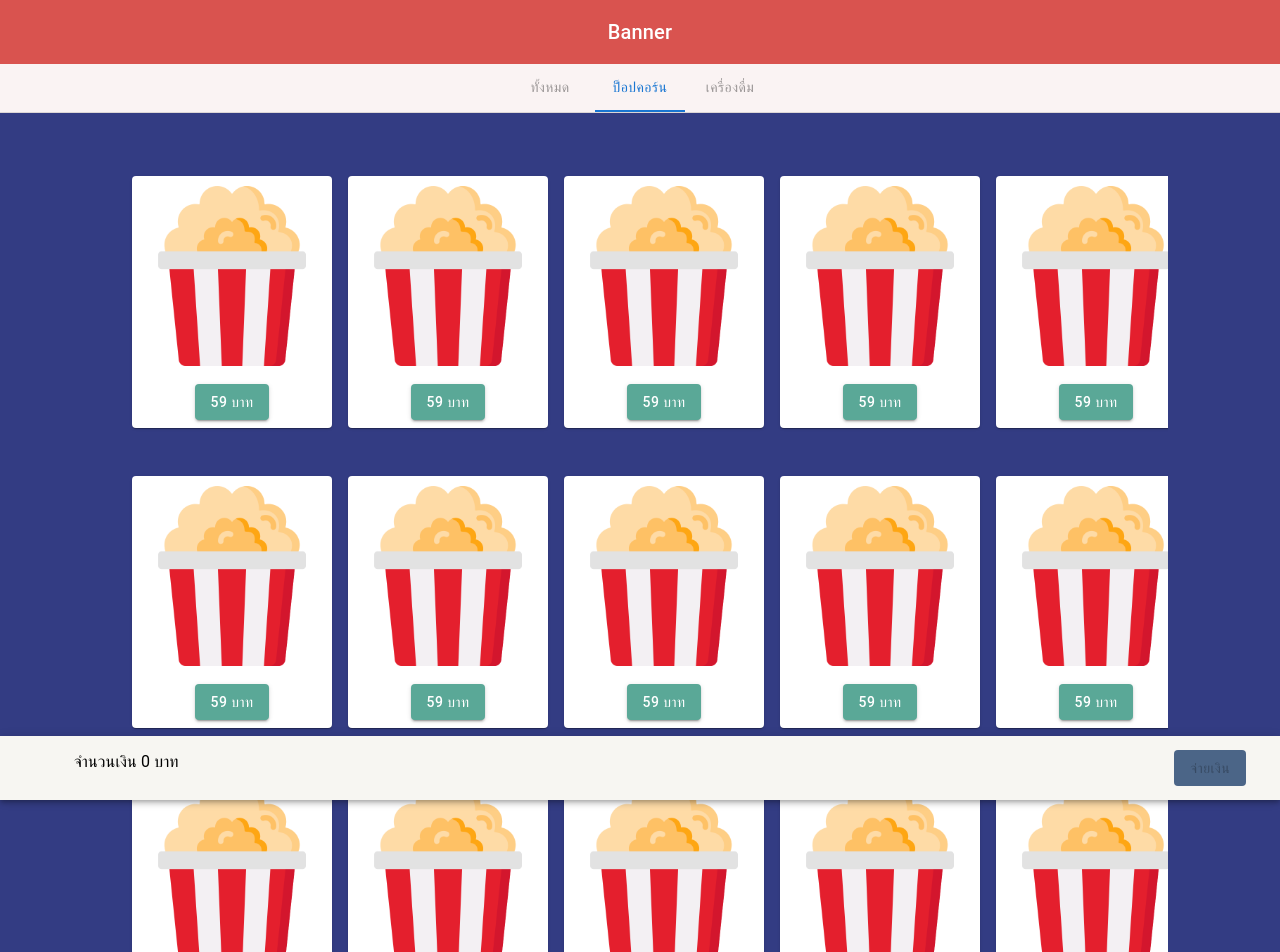
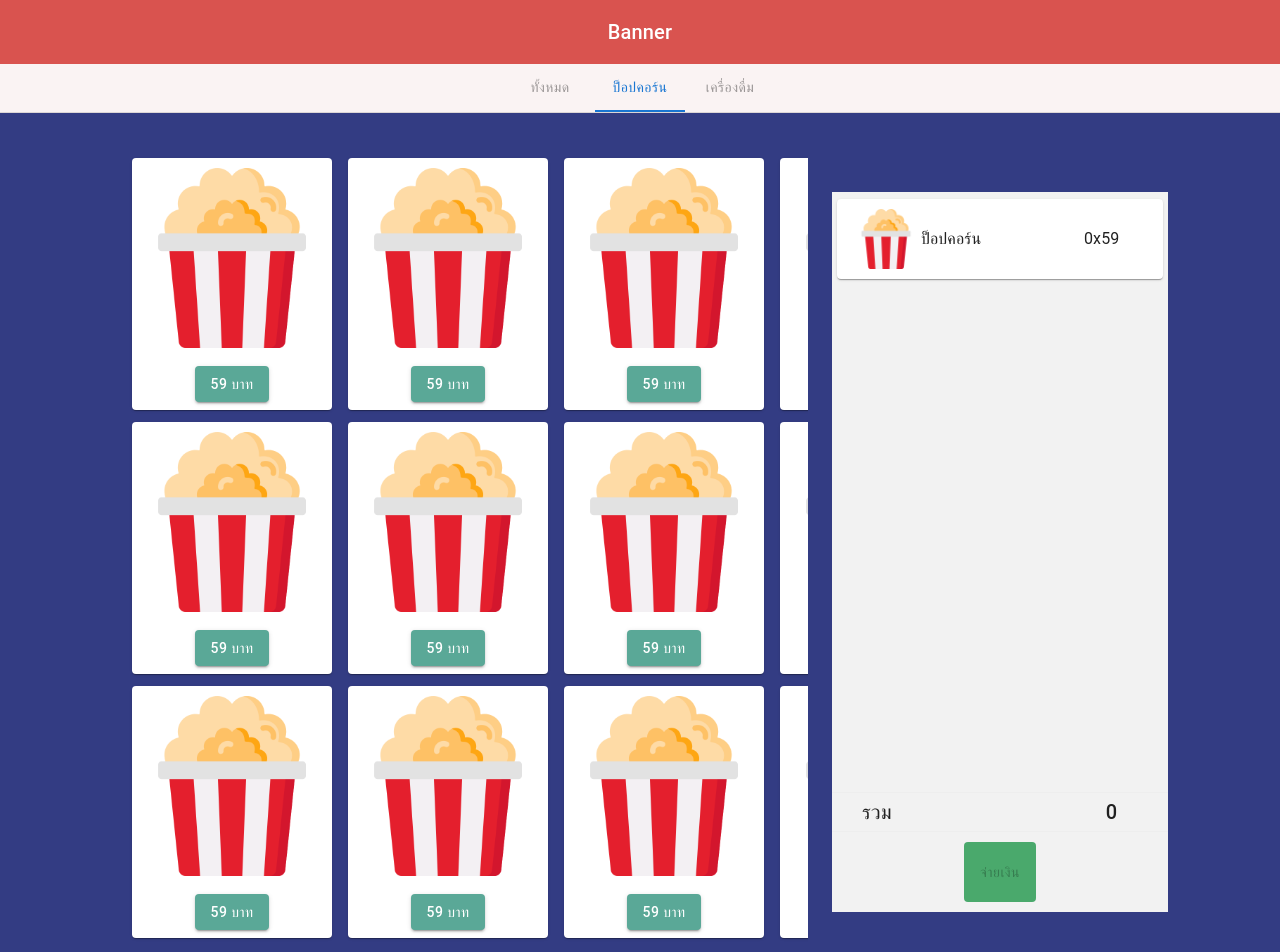
Before and after one commit to toystory98/popcorn-machine, a Next.js app: page / in a window 1280 px wide. Shown: the top 952 px of the page. Built offline with nearby package versions, Linux system fonts and the light colour scheme.

Commit message:
change summary tab

```diff
--- a/components/basicTable.js
+++ /dev/null
@@ -1,42 +0,0 @@
-import { Box, Button, Paper, Table, TableBody, TableCell, TableContainer, TableRow } from '@mui/material';
-import Link from 'next/link';
-import * as React from 'react';
-
-
-export default function BasicTable({ params }) {
-  return (
-    <Box>
-      <TableContainer component={Paper} style={{ "borderWidth": "1px", 'borderColor': "#aaaaaa", 'borderStyle': 'solid' }}>
-        <Table sx={{ minWidth: 100 }} aria-label="simple table">
-          <TableBody>
-            <TableRow key="1" sx={{ '&:last-child td, &:last-child th': { border: 0 } }}>
-              <TableCell component="th" scope="row">
-                <img src='/popcorn.png' style={{ height: '40px' }} />
-              </TableCell>
-              <TableCell align="right">ป็อปคอร์น</TableCell>
-              <TableCell align="right"> 1 x {params.count}</TableCell>
-            </TableRow>
-            <TableRow key="2" sx={{ '&:last-child td, &:last-child th': { border: 0 } }}>
-              <TableCell component="th" scope="row">
-              </TableCell>
-              <TableCell align="right"></TableCell>
-              <TableCell align="right"></TableCell>
-            </TableRow>
-            <TableRow key="3" sx={{ '&:last-child td, &:last-child th': { border: 0 } }}>
-              <TableCell component="th" scope="row">
-                รวม
-              </TableCell>
-              <TableCell align="right"></TableCell>
-              <TableCell align="right">{params.count * 59}</TableCell>
-            </TableRow>
-          </TableBody>
-        </Table>
-      </TableContainer>
-      <div style={{ display: 'flex', justifyContent: 'center', marginTop: '20px' }}>
-        <Link href="/checkout">
-          <Button onClick={() => { console.log('onClick'); }} variant="contained" style={{ backgroundColor: '#4AA96C' }}> ยืนยัน </Button>
-        </Link>
-      </div>
-    </Box>
-  );
-}
--- /dev/null
+++ b/components/checkoutTab.js
@@ -0,0 +1,60 @@
+import { Button, Paper, Stack, Typography } from '@mui/material';
+import Link from 'next/link';
+import * as React from 'react';
+
+export default function CheckoutTab({ params }) {
+    return (
+        <Stack
+            direction="column"
+            justifyContent="flex-start"
+            alignItems="center"
+            sx={{ height: '90vh', width: '100%', bgcolor: '#F2F2F2' }}
+        >
+            <div style={{ height: '75vh', width: '100%', padding: '5px', overflow: 'scroll', backgroundColor: '#F2F2F2' }}>
+                <Paper elevation={1} sx={{ width: '100%', height: '80px', marginY: '2px' }}>
+                    <Stack
+                        direction="row"
+                        justifyContent="center"
+                        alignItems="center"
+                        style={{ height: '80px', width: '100%' }}
+                    >
+                        <img src='/popcorn.png' style={{ height: '60px' }} />
+                        <Typography variant="span" component="body1" sx={{ width: '50%', paddingLeft: '5px' }}>
+                            ป็อปคอร์น
+                        </Typography>
+                        <Typography variant="span" component="body1" sx={{ width: '20%', paddingLeft: '5px' }}>
+                            {params.count}x59
+                        </Typography>
+                    </Stack>
+                </Paper>
+            </div>
+            <Stack
+                direction="row"
+                justifyContent="center"
+                alignItems="center"
+                style={{ height: '5vh', width: '100%', borderTopStyle: 'groove', borderBottomStyle: 'groove', borderWidth:'1px'}}
+            >
+                <Typography variant="h6" component="h6" sx={{ width: '80%', paddingLeft: '30px' }}>
+                    รวม
+                </Typography>
+                <Typography variant="h6" component="h6" sx={{ width: '20%', paddingLeft: '5px' }}>
+                    {params.count * 59}
+                </Typography>
+            </Stack>
+            <div style={{ height: '10vh', display: 'flex', padding: '10px 0px 10px 0px' }}>
+                <Link href="/checkout">
+                    <Button
+                        onClick={() => { console.log('onClick'); }}
+                        variant="contained"
+                        style={{ backgroundColor: '#4AA96C' }}
+                        disabled={params.count == 0 ? true : false}
+                    >
+                        <Typography variant="span" component="body1">
+                            จ่ายเงิน
+                        </Typography>
+                    </Button>
+                </Link>
+            </div>
+        </Stack>
+    );
+}
--- a/pages/index.js
+++ b/pages/index.js
@@ -1,10 +1,10 @@
 import { TabContext, TabList, TabPanel } from '@mui/lab';
-import { AppBar, Box, Button, Card, CardActions, CardMedia, Container, CssBaseline, Grid, Modal, Tab, Toolbar, Typography, useScrollTrigger, Stack } from '@mui/material';
+import { AppBar, Box, Button, Card, CardActions, CardMedia, Container, CssBaseline, Grid, Stack, Tab, Toolbar, Typography, useScrollTrigger } from '@mui/material';
 import dynamic from 'next/dynamic';
 import PropTypes from 'prop-types';
 import React, { useState } from 'react';
 
-const TableComponent = dynamic(() => import('../components/basicTable'))
+const CheckoutTabComponent = dynamic(() => import('../components/checkoutTab'))
 
 function ElevationScroll(props) {
   const { children, window } = props;
@@ -24,25 +24,12 @@ ElevationScroll.propTypes = {
   window: PropTypes.func,
 };
 
-const style = {
-  position: 'absolute',
-  top: '50%',
-  left: '50%',
-  transform: 'translate(-50%, -50%)',
-  width: 400,
-  bgcolor: 'background.paper',
-  border: '2px solid #000',
-  boxShadow: 24,
-  p: 4,
-};
 
 export default function Home(props) {
   const [count, setCount] = useState(0);
-  const [open, setOpen] = React.useState(false);
-  const handleOpen = () => setOpen(true);
-  const handleClose = () => setOpen(false);
   return (
-    <Box sx={{ pb: 7, bgcolor:'#333C83' }}>
+    <div style={{ bgcolor: '#333C83' }}>
+      <Box sx={{ pb: 7, bgcolor: '#333C83' }}>
         <React.Fragment>
           <TabContext value="1">
             <CssBaseline />
@@ -67,19 +54,21 @@ export default function Home(props) {
             <Container>
               <TabPanel value="1">
                 <Container fixed>
+                  <Grid container spacing={{ xs: 2, md: 3 }} columns={{ xs: 4, sm: 8, md: 12 }} justifyContent="center" alignItems="center">
+                    <Grid item xs={2} sm={5} md={8}>
                       <Stack
                         direction="column"
                         justifyContent="flex-start"
-                        alignItems="center"
-                        sx={{height: '100vh'}}
+                        alignItems="flex-start"
+                        sx={{ height: '100vh' }}
                       >
-                        <Box sx={{minHeight: '300px', width: '100%', overflow: 'scroll' }}>
+                        <Box sx={{ minHeight: '33vh', width: '100%', overflow: 'scroll' }}>
                           <Stack
                             direction="row"
                             justifyContent="flex-start"
                             alignItems="center"
                             spacing={2}
-                                sx= {{marginLeft:'20px', height: '100%'}}
+                            sx={{ marginLeft: '20px', height: '100%' }}
                           >
                             {Array.from(Array(6)).map((_, index) => (
                               <Card sx={{ minWidth: 200 }} key={index}>
@@ -97,13 +86,13 @@ export default function Home(props) {
                             ))}
                           </Stack>
                         </Box>
-                        <Box sx={{minHeight: '300px', width: '100%', overflow: 'scroll' }}>
+                        <Box sx={{ minHeight: '33vh', width: '100%', overflow: 'scroll' }}>
                           <Stack
                             direction="row"
                             justifyContent="flex-start"
                             alignItems="center"
                             spacing={2}
-                                sx= {{marginLeft:'20px', height: '100%'}}
+                            sx={{ marginLeft: '20px', height: '100%' }}
                           >
                             {Array.from(Array(6)).map((_, index) => (
                               <Card sx={{ minWidth: 200 }} key={index}>
@@ -121,13 +110,13 @@ export default function Home(props) {
                             ))}
                           </Stack>
                         </Box>
-                        <Box sx={{minHeight: '300px', width: '100%', overflow: 'scroll' }}>
+                        <Box sx={{ minHeight: '33vh', width: '100%', overflow: 'scroll' }}>
                           <Stack
                             direction="row"
                             justifyContent="flex-start"
                             alignItems="center"
                             spacing={2}
-                                sx= {{marginLeft:'20px', height: '100%'}}
+                            sx={{ marginLeft: '20px', height: '100%' }}
                           >
                             {Array.from(Array(6)).map((_, index) => (
                               <Card sx={{ minWidth: 200 }} key={index}>
@@ -146,39 +135,18 @@ export default function Home(props) {
                           </Stack>
                         </Box>
                       </Stack>
+                    </Grid>
+                    <Grid item xs={2} sm={3} md={4}>
+                      <CheckoutTabComponent params={{ count: count }} />
+                    </Grid>
+                  </Grid>
                 </Container>
               </TabPanel>
             </Container>
-          <Toolbar/>
-          <Toolbar/>
-          <AppBar position="fixed" color="primary" sx={{ top: 'auto', bottom: 0 }}>
-            <Toolbar sx={{ backgroundColor: '#F7F6F2' }}>
-              <Grid container sx={{ justifyContent: 'center' }}>
-                <Grid item xs={8}>
-                  <div style={{ display: 'flex', justifyContent: 'left', paddingLeft: '50px' }}>
-                    <Typography color={'black'}>จำนวนเงิน {59 * count} บาท</Typography>
-                  </div>
-                </Grid>
-                <Grid item xs={4}>
-                  <div style={{ display: 'flex', justifyContent: 'right', paddingRight: '10px' }}>
-                    <Button variant="contained" color="success" style={{ backgroundColor: '#4B6587' }} onClick={handleOpen} disabled={count == 0 ? true : false}>จ่ายเงิน</Button>
-                  </div>
-                </Grid>
-              </Grid>
-            </Toolbar>
-          </AppBar>
+            <Toolbar />
           </TabContext>
         </React.Fragment>
-      <Modal
-        open={open}
-        onClose={handleClose}
-        aria-labelledby="modal-modal-title"
-        aria-describedby="modal-modal-description"
-      >
-        <Box sx={style}>
-          <TableComponent params={{ count: count }} />
       </Box>
-      </Modal>
-    </Box>
+    </div>
   );
 }
```
Lines whose indentation alone changed are shown as unchanged.
